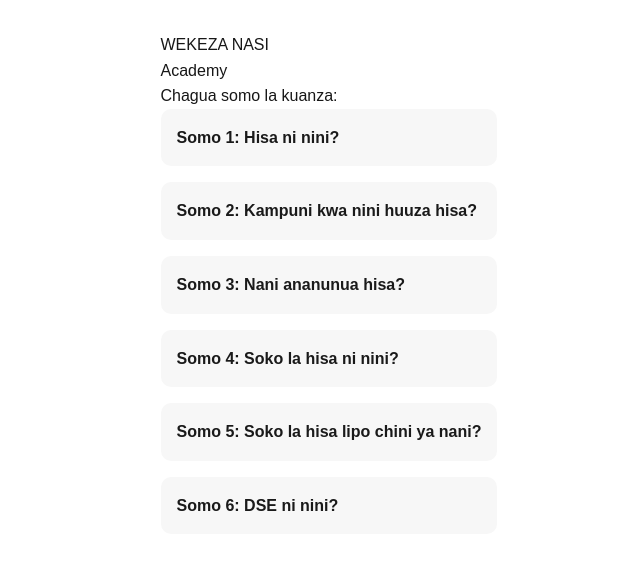
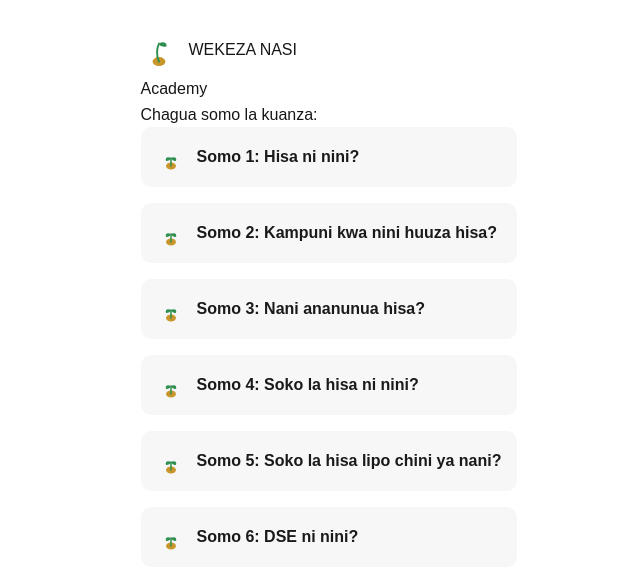
Before and after one commit to sadikiabubakari698-crypto/wekeza_nasi, a Next.js app in the folder wekeza-nasi-app/: page / in a window 1280 px wide. Shown: the top 588 px of the page, without its empty margins (311-951 px from the left). Built offline with nearby package versions, Linux system fonts and the light colour scheme.

Commit message:
Add Chipukizi and Mche icons to Academy home page

```diff
--- a/wekeza-nasi-app/app/page.js
+++ b/wekeza-nasi-app/app/page.js
@@ -1,17 +1,28 @@
 export default function Home() {
-  const link = { display: "block", padding: "1rem", background: "#f7f7f7", borderRadius: "10px", marginBottom: "1rem", color: "#1a1a1a", textDecoration: "none", fontWeight: "bold" };
+  const link = { display: "flex", alignItems: "center", gap: "0.75rem", padding: "1rem", background: "#f7f7f7", borderRadius: "10px", marginBottom: "1rem", color: "#1a1a1a", textDecoration: "none", fontWeight: "bold" };
+  const lessons = [
+    { href: "/somo1", title: "Somo 1: Hisa ni nini?" },
+    { href: "/somo2", title: "Somo 2: Kampuni kwa nini huuza hisa?" },
+    { href: "/somo3", title: "Somo 3: Nani ananunua hisa?" },
+    { href: "/somo4", title: "Somo 4: Soko la hisa ni nini?" },
+    { href: "/somo5", title: "Somo 5: Soko la hisa lipo chini ya nani?" },
+    { href: "/somo6", title: "Somo 6: DSE ni nini?" },
+  ];
   return (
     <main style={{ padding: "2rem", maxWidth: "600px", margin: "0 auto", fontFamily: "sans-serif", lineHeight: 1.6 }}>
-      <h1>WEKEZA NASI</h1>
+      <div style={{ display: "flex", alignItems: "center", gap: "0.75rem", marginBottom: "0.5rem" }}>
+        <img src="/icons/chipukizi.svg" alt="" width="36" height="36" />
+        <h1 style={{ margin: 0 }}>WEKEZA NASI</h1>
+      </div>
       <h2>Academy</h2>
       <p>Chagua somo la kuanza:</p>
 
-      <a href="/somo1" style={link}>Somo 1: Hisa ni nini?</a>
-      <a href="/somo2" style={link}>Somo 2: Kampuni kwa nini huuza hisa?</a>
-      <a href="/somo3" style={link}>Somo 3: Nani ananunua hisa?</a>
-      <a href="/somo4" style={link}>Somo 4: Soko la hisa ni nini?</a>
-      <a href="/somo5" style={link}>Somo 5: Soko la hisa lipo chini ya nani?</a>
-      <a href="/somo6" style={link}>Somo 6: DSE ni nini?</a>
+      {lessons.map((l) => (
+        <a key={l.href} href={l.href} style={link}>
+          <img src="/icons/mche.svg" alt="" width="28" height="28" />
+          <span>{l.title}</span>
+        </a>
+      ))}
     </main>
   );
 }
```
